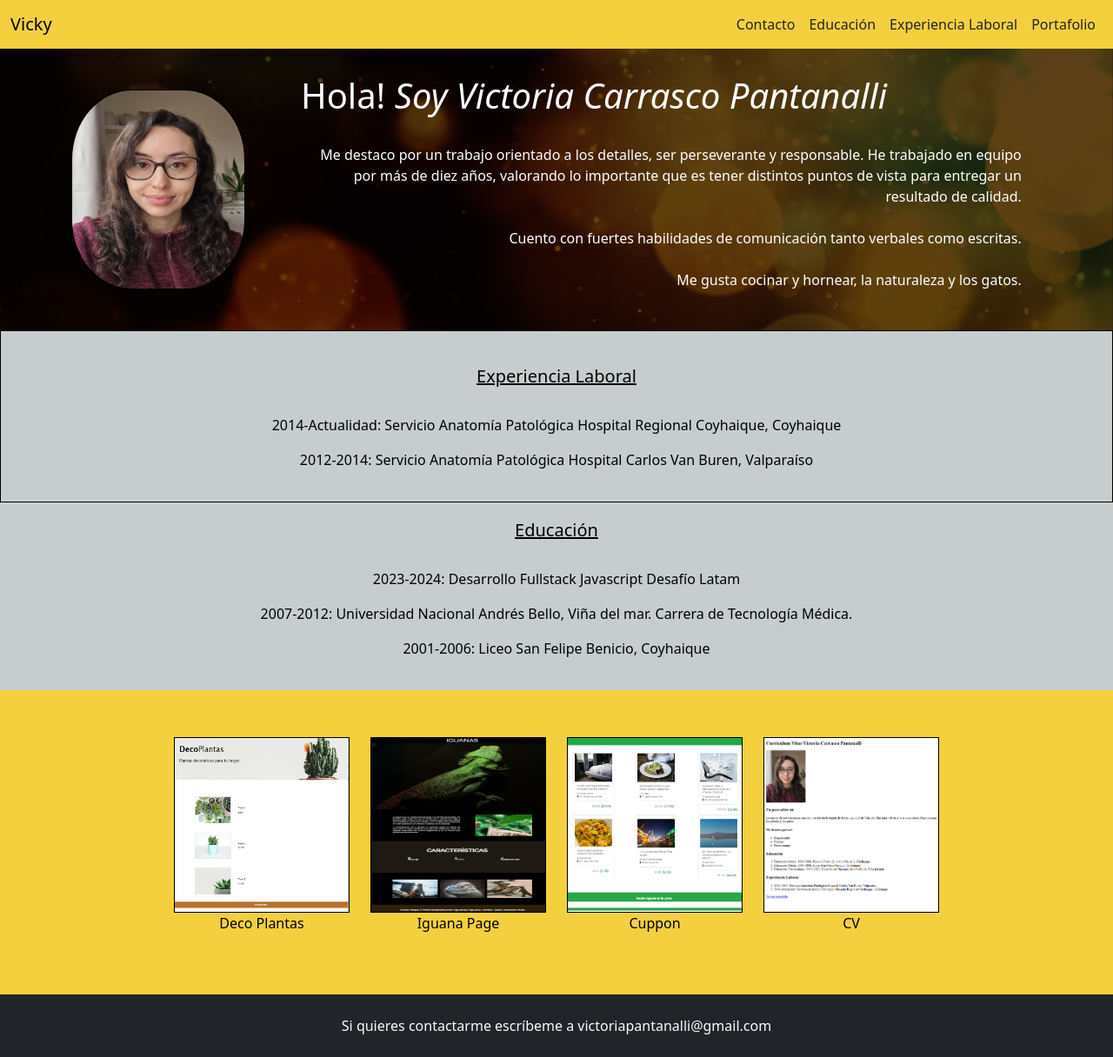
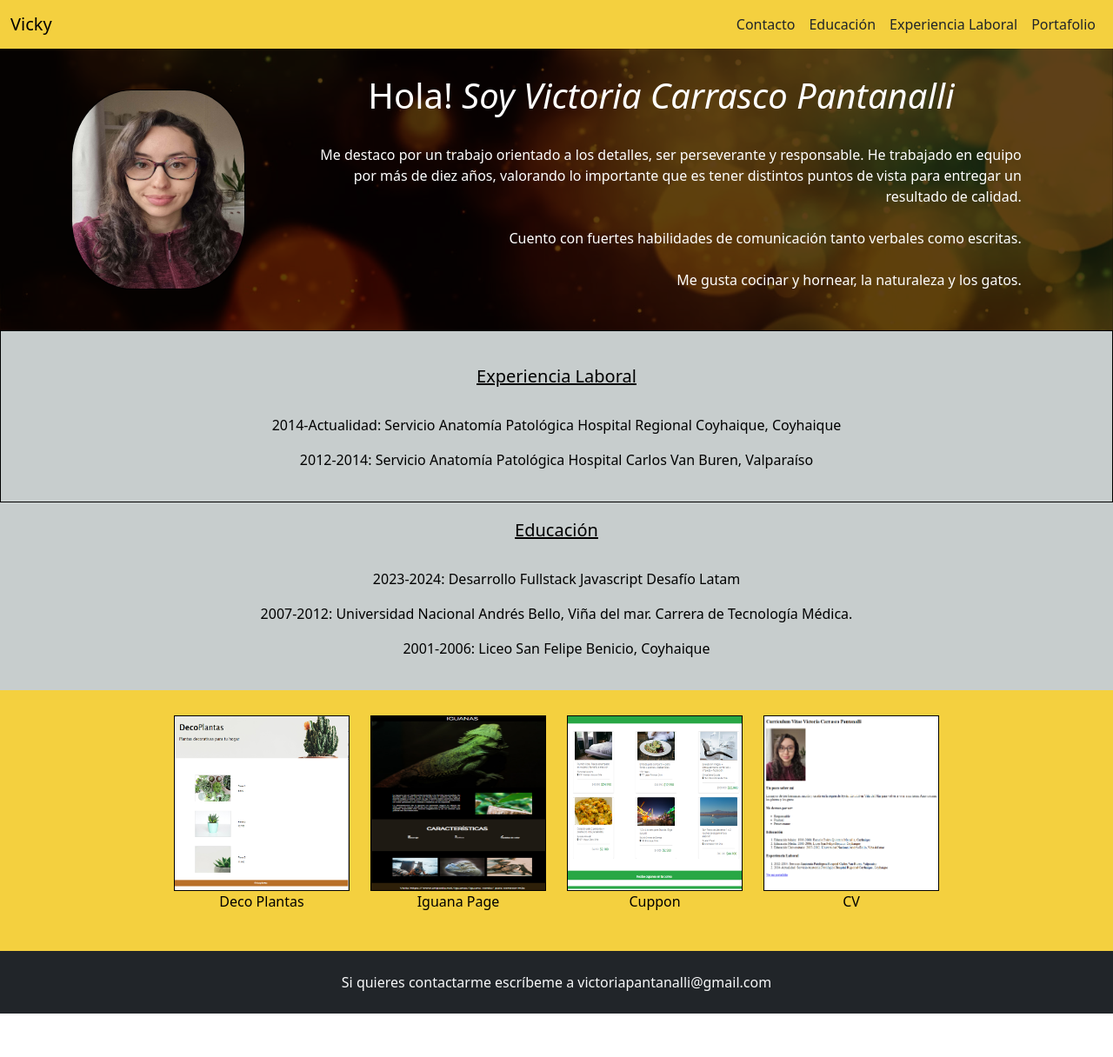
Before and after one commit to vickypantanalli/vickypantanalli.github.io, a plain HTML site: page index.html in a window 1280 px wide. Shown: the whole page at 87% size. After the commit the page ends 1166 px from the top, so only its background shows below. Drawn offline with nearby package versions, Linux system fonts and the light colour scheme.

Commit message:
alineacion h1 y padding secciones

```diff
--- a/assets/css/style.css
+++ b/assets/css/style.css
@@ -47,7 +47,7 @@
 
   .titulos h1 {
     color: white;
-    text-align: left;
+    text-align: center;
   }
 
 #mifoto{
@@ -58,6 +58,7 @@
     color: black;
     background-color: #c7cdcd;
     padding-bottom: 20px;
+
 }
 
 .experiencia{
@@ -70,7 +71,7 @@
 
 .galeria{
     max-width: 100%;
-    min-height: 350px;
+    min-height: 300px;
     display:flex;
     justify-content:center;
     align-items:center;
```
